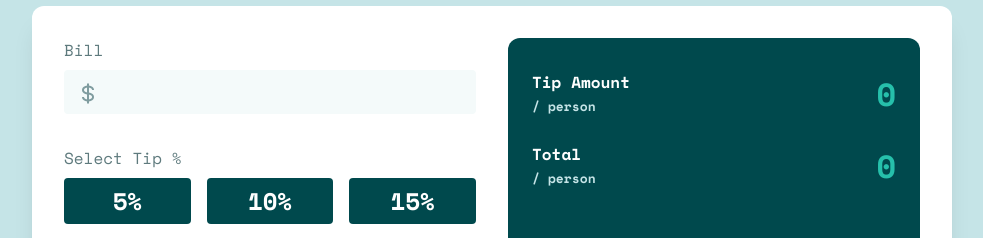
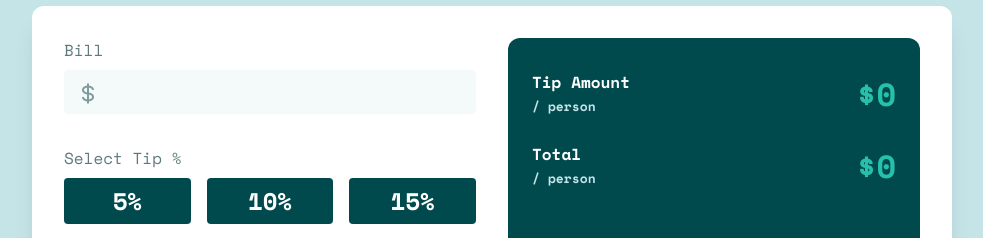
Before and after one commit to satnaing/tip-calculator, a React (Create React App) app: page / in a window 1280 px wide. Shown: the part 226-464 px from the top of the page, without its empty margins (148-1131 px from the left). Built offline with nearby package versions, Linux system fonts and the light colour scheme.

Commit message:
Added $ to tipAmount and Total Amount

```diff
--- a/src/App.tsx
+++ b/src/App.tsx
@@ -143,14 +143,14 @@ function App() {
               <h2 className="amount__title">Tip Amount</h2>
               <span className="per__person">/ person</span>
               <span data-testid="tip-amount" className="amount">
-                {tipAmount === "NaN" ? "0" : tipAmount}
+                ${tipAmount === "NaN" ? "0" : tipAmount}
               </span>
             </div>
             <div className="total__amount amount__container">
               <h2 className="amount__title">Total</h2>
               <span className="per__person">/ person</span>
               <span data-testid="total-amount" className="amount">
-                {totalAmount === "NaN" ? "0" : totalAmount}
+                ${totalAmount === "NaN" ? "0" : totalAmount}
               </span>
             </div>
             <Button onClick={handleReset} reset>
```
